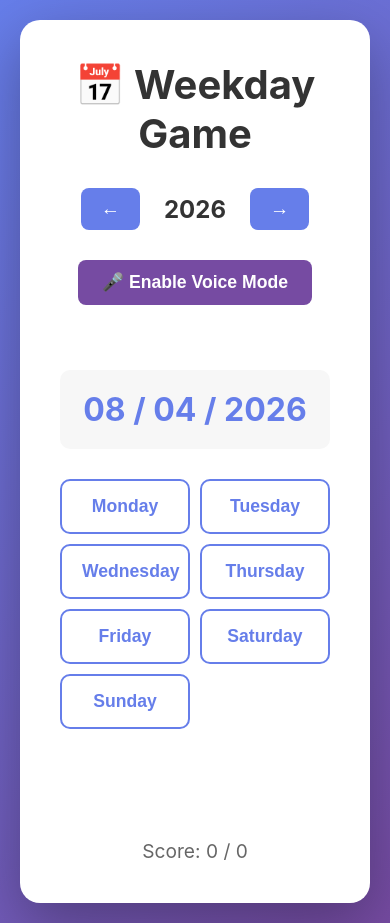
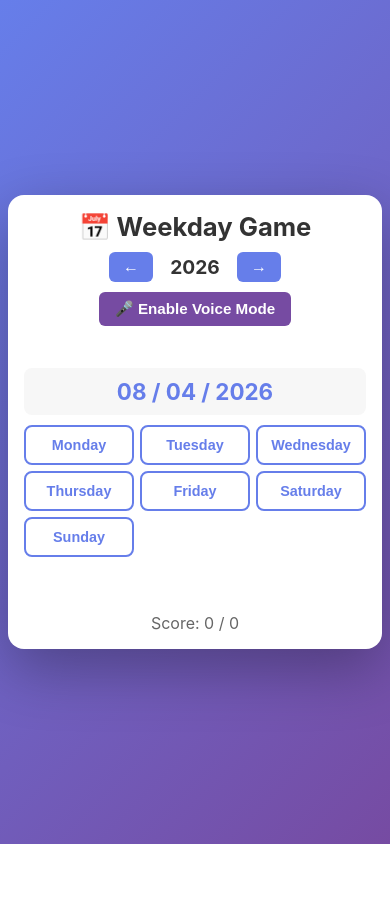
Before and after one commit to mkmik/ccdemo, a website: page index.html in a window 390 px wide. After the commit the page ends 844 px from the top, so only its background shows below. Drawn offline with Linux system fonts and the light colour scheme.

Commit message:
Perfect! I've significantly reduced the vertical space used by the game. Here's what I changed:
**Spacing reductions:**
- Container padding: 40px → 16px
- Body padding: 20px → 8px
- All margins between sections: 30px/20px → 10px
- Feedback min-height: 60px → 36px (index.html:118)
- Listening indicator min-height: 30px → 24px (index.html:200)

**Font size reductions:**
- Title (h1): 2.5em → 1.6em (index.html:37)
- Date display: 2em → 1.4em (index.html:73)
- Year selector: 1.5em → 1.2em (index.html:64)
- Weekday buttons: 1.1em → 0.9em (index.html:91)
- Feedback: 1.3em → 1em (index.html:116)
- Score: 1.2em → 1em (index.html:137)
- Next button: 1.2em → 1em (index.html:150)
- Voice mode button: 1.1em → 0.95em (index.html:175)

**Other optimizations:**
- Button padding reduced throughout
- Grid minimum column width: 120px → 90px for weekday buttons (index.html:84)
- Smaller gaps between grid items: 10px → 6px (index.html:85)

The game should now fit much better on your phone screen, even when the feedback and Next button appear after making a guess!

```diff
--- a/index.html
+++ b/index.html
@@ -18,40 +18,40 @@
             display: flex;
             justify-content: center;
             align-items: center;
-            padding: 20px;
+            padding: 8px;
         }
 
         .container {
             background: white;
-            border-radius: 20px;
-            padding: 40px;
+            border-radius: 16px;
+            padding: 16px;
             box-shadow: 0 20px 60px rgba(0, 0, 0, 0.3);
-            max-width: 600px;
+            max-width: 500px;
             width: 100%;
         }
 
         h1 {
             text-align: center;
             color: #333;
-            margin-bottom: 30px;
-            font-size: 2.5em;
+            margin-bottom: 10px;
+            font-size: 1.6em;
         }
 
         .year-selector {
             display: flex;
             justify-content: center;
             align-items: center;
-            gap: 15px;
-            margin-bottom: 30px;
+            gap: 12px;
+            margin-bottom: 10px;
         }
 
         .year-selector button {
             background: #667eea;
             color: white;
             border: none;
-            padding: 10px 20px;
-            border-radius: 8px;
-            font-size: 1.2em;
+            padding: 6px 14px;
+            border-radius: 6px;
+            font-size: 1em;
             cursor: pointer;
             transition: background 0.3s;
         }
@@ -61,38 +61,38 @@
         }
 
         .year-selector span {
-            font-size: 1.5em;
+            font-size: 1.2em;
             font-weight: bold;
             color: #333;
-            min-width: 80px;
+            min-width: 60px;
             text-align: center;
         }
 
         .date-display {
             text-align: center;
-            font-size: 2em;
+            font-size: 1.4em;
             font-weight: bold;
             color: #667eea;
-            margin-bottom: 30px;
-            padding: 20px;
+            margin-bottom: 10px;
+            padding: 10px;
             background: #f7f7f7;
-            border-radius: 10px;
+            border-radius: 8px;
         }
 
         .weekday-buttons {
             display: grid;
-            grid-template-columns: repeat(auto-fit, minmax(120px, 1fr));
-            gap: 10px;
-            margin-bottom: 30px;
+            grid-template-columns: repeat(auto-fit, minmax(90px, 1fr));
+            gap: 6px;
+            margin-bottom: 10px;
         }
 
         .weekday-buttons button {
-            padding: 15px 20px;
-            font-size: 1.1em;
+            padding: 10px 8px;
+            font-size: 0.9em;
             border: 2px solid #667eea;
             background: white;
             color: #667eea;
-            border-radius: 10px;
+            border-radius: 8px;
             cursor: pointer;
             transition: all 0.3s;
             font-weight: 600;
@@ -113,12 +113,12 @@
 
         .feedback {
             text-align: center;
-            font-size: 1.3em;
+            font-size: 1em;
             font-weight: bold;
-            min-height: 60px;
-            padding: 15px;
-            border-radius: 10px;
-            margin-bottom: 20px;
+            min-height: 36px;
+            padding: 8px;
+            border-radius: 8px;
+            margin-bottom: 10px;
             transition: all 0.3s;
         }
 
@@ -134,20 +134,20 @@
 
         .score {
             text-align: center;
-            font-size: 1.2em;
+            font-size: 1em;
             color: #666;
         }
 
         .next-button {
             display: block;
             width: 100%;
-            padding: 15px;
-            margin-top: 20px;
+            padding: 10px;
+            margin-top: 10px;
             background: #28a745;
             color: white;
             border: none;
-            border-radius: 10px;
-            font-size: 1.2em;
+            border-radius: 8px;
+            font-size: 1em;
             cursor: pointer;
             transition: background 0.3s;
         }
@@ -163,16 +163,16 @@
 
         .mode-toggle {
             text-align: center;
-            margin-bottom: 20px;
+            margin-bottom: 10px;
         }
 
         .voice-mode-button {
             background: #764ba2;
             color: white;
             border: none;
-            padding: 12px 24px;
-            border-radius: 8px;
-            font-size: 1.1em;
+            padding: 8px 16px;
+            border-radius: 6px;
+            font-size: 0.95em;
             cursor: pointer;
             transition: all 0.3s;
             font-weight: 600;
@@ -194,10 +194,10 @@
 
         .listening-indicator {
             text-align: center;
-            font-size: 1.1em;
+            font-size: 0.95em;
             color: #764ba2;
-            margin-bottom: 15px;
-            min-height: 30px;
+            margin-bottom: 8px;
+            min-height: 24px;
             font-weight: 600;
         }
 
```
